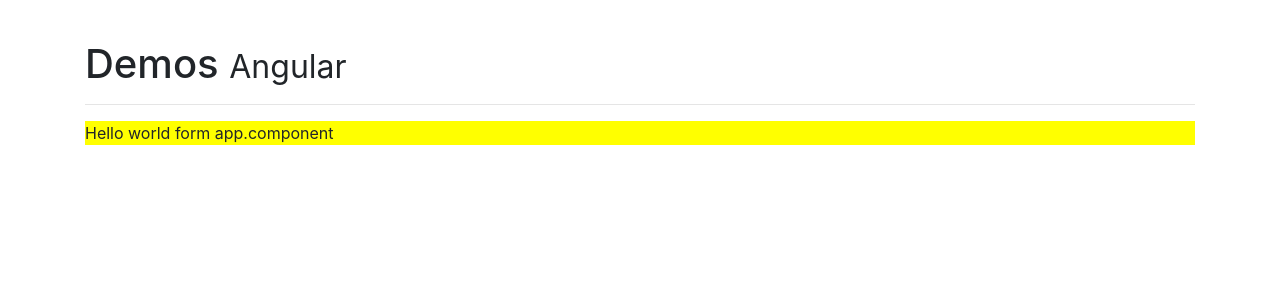
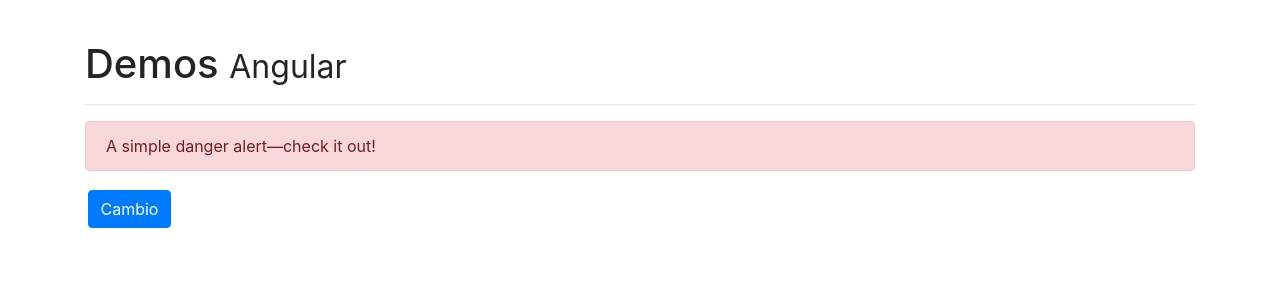
Before and after one commit to hamlet10/miscelaneos, an Angular app: page / in a window 1280 px wide. Shown: the top 300 px of the page. Built offline with nearby package versions, Linux system fonts and the light colour scheme.

Commit message:
Batallando con alerta

```diff
--- a/src/app/app.component.html
+++ b/src/app/app.component.html
@@ -6,7 +6,9 @@
 <!-- <app-css></app-css> -->
 <!-- <app-clases></app-clases> -->
 
-<p appResaltado>
+<!-- <p appResaltado="orange">
     Hello world form app.component
-</p >
+</p > -->
+
+<app-ng-switch></app-ng-switch>
 </div>
--- a/src/app/app.module.ts
+++ b/src/app/app.module.ts
@@ -6,6 +6,7 @@
 import { CssComponent } from './components/css/css.component';
 import { ClasesComponent } from './components/clases/clases.component';
 import { ResaltadoDirective } from './directives/resaltado.directive';
+import { NgSwitchComponent } from './components/ng-switch/ng-switch.component';
 
 @NgModule({
   declarations: [
@@ -13,7 +14,8 @@
     NgStyleComponent,
     CssComponent,
     ClasesComponent,
-    ResaltadoDirective
+    ResaltadoDirective,
+    NgSwitchComponent
   ],
   imports: [
     BrowserModule
--- /dev/null
+++ b/src/app/components/ng-switch/ng-switch.component.html
@@ -0,0 +1,24 @@
+<div [ngSwitch]="alerta">
+
+  <div  *ngSwitchCase="'primary'"class="alert alert-primary" role="alert">
+    A simple primary alert—check it out!
+  </div>
+  <div *ngSwitchCase="'secondary'"class="alert alert-secondary" role="alert">
+    A simple secondary alert—check it out!
+  </div>
+  <div *ngSwitchCase="'success'" class="alert alert-success" role="alert">
+    A simple success alert—check it out!
+  </div>
+
+  <div *ngSwitchCase="'warning'"class="alert alert-warning" role="alert">
+    A simple warning alert—check it out!
+  </div>
+  <div *ngSwitchCase="'info'"class="alert alert-info" role="alert">
+    A simple info alert—check it out!
+  </div>
+  <div *ngSwitchDefault class="alert alert-danger" role="alert">
+    A simple danger alert—check it out!
+  </div>
+</div>
+
+<button class="btn btn-primary" (click)="cambiarLabel()">Cambio</button>
--- /dev/null
+++ b/src/app/components/ng-switch/ng-switch.component.ts
@@ -0,0 +1,28 @@
+import { Component, OnInit } from '@angular/core';
+import { element } from '@angular/core/src/render3';
+
+@Component({
+  selector: 'app-ng-switch',
+  templateUrl: './ng-switch.component.html',
+  styles: []
+})
+export class NgSwitchComponent implements OnInit {
+
+  alerta:string[] =[
+    'primary',
+    'secondary',
+    'warning',
+    'info',
+    'something'
+  ];
+
+  constructor() { }
+
+  ngOnInit() {
+  }
+
+  cambiarLabel(){
+  let i =0
+
+}
+}
--- a/src/app/directives/resaltado.directive.ts
+++ b/src/app/directives/resaltado.directive.ts
@@ -1,14 +1,30 @@
-import { Directive, ElementRef,  } from '@angular/core';
+import { Directive, ElementRef, HostListener, Input } from '@angular/core';
 
 @Directive({
   selector: '[appResaltado]'
 })
 export class ResaltadoDirective {
 
+  @Input("appResaltado") nuevoColor:string;
+
   constructor( private _elementRef:ElementRef ) {
     console.log('directiva llamada');
-    this._elementRef.nativeElement.style.background = "yellow"
+    // this._elementRef.nativeElement.style.background = "yellow";
 
   }
 
+  @HostListener('mouseenter') mouseEntro(){
+    console.log(this.nuevoColor);
+    this.resaltar( this.nuevoColor || 'yellow')
+    // this._elementRef.nativeElement.style.background = "yellow";
+  }
+
+  @HostListener('mouseleave') mouseSale(){
+    this._elementRef.nativeElement.style.background = null;
+  }
+
+  private resaltar( color:string){
+    this._elementRef.nativeElement.style.background = color;
+  }
+
 }
```
